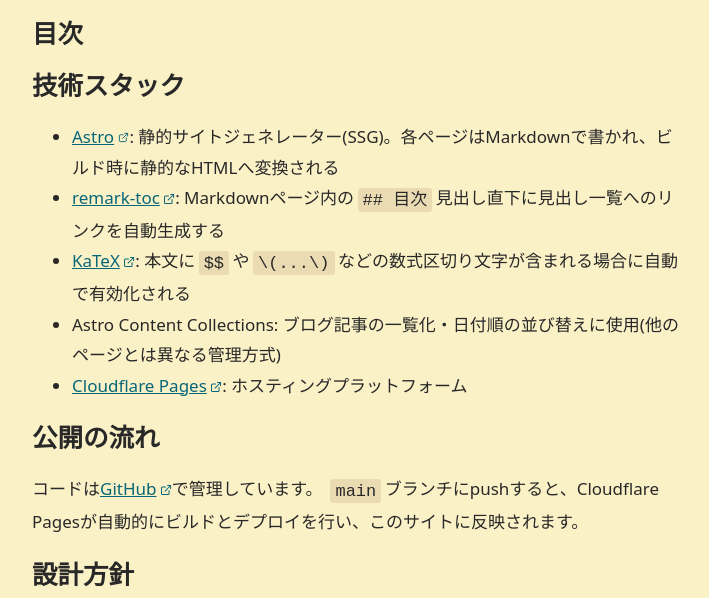
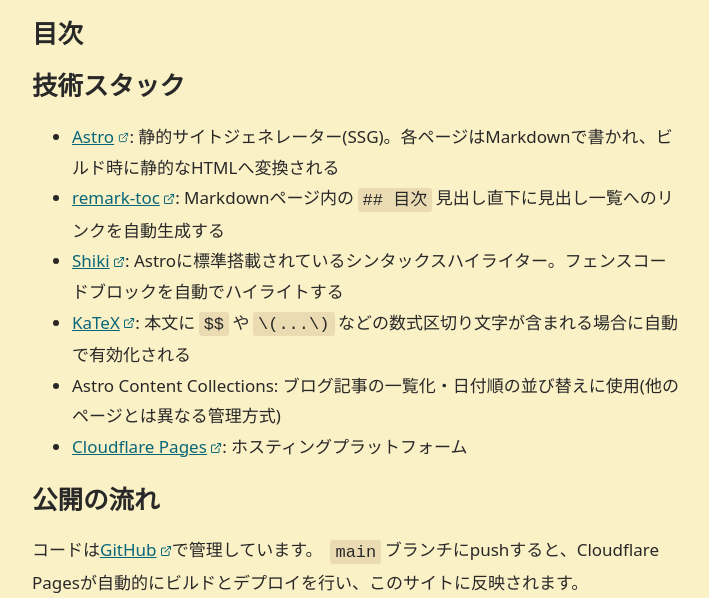
Before and after one commit to hakhatz2486/hakhatz-dev, an Astro site: page /how-it-works in a window 1280 px wide. Shown: the part 202-800 px from the top of the page, without its empty margins (283-992 px from the left). Built offline with nearby package versions, Linux system fonts and the light colour scheme; Astro itself is replaced by a stand-in of ours.

Commit message:
Update how-it-works.md

```diff
--- a/src/pages/how-it-works.md
+++ b/src/pages/how-it-works.md
@@ -14,6 +14,7 @@
 
 - [Astro](https://astro.build/): 静的サイトジェネレーター(SSG)。各ページはMarkdownで書かれ、ビルド時に静的なHTMLへ変換される
 - [remark-toc](https://github.com/remarkjs/remark-toc): Markdownページ内の`## 目次`見出し直下に見出し一覧へのリンクを自動生成する
+- [Shiki](https://shiki.style/): Astroに標準搭載されているシンタックスハイライター。フェンスコードブロックを自動でハイライトする
 - [KaTeX](https://katex.org/): 本文に`$$`や`\(...\)`などの数式区切り文字が含まれる場合に自動で有効化される
 - Astro Content Collections: ブログ記事の一覧化・日付順の並び替えに使用(他のページとは異なる管理方式)
 - [Cloudflare Pages](https://pages.cloudflare.com/): ホスティングプラットフォーム
```
